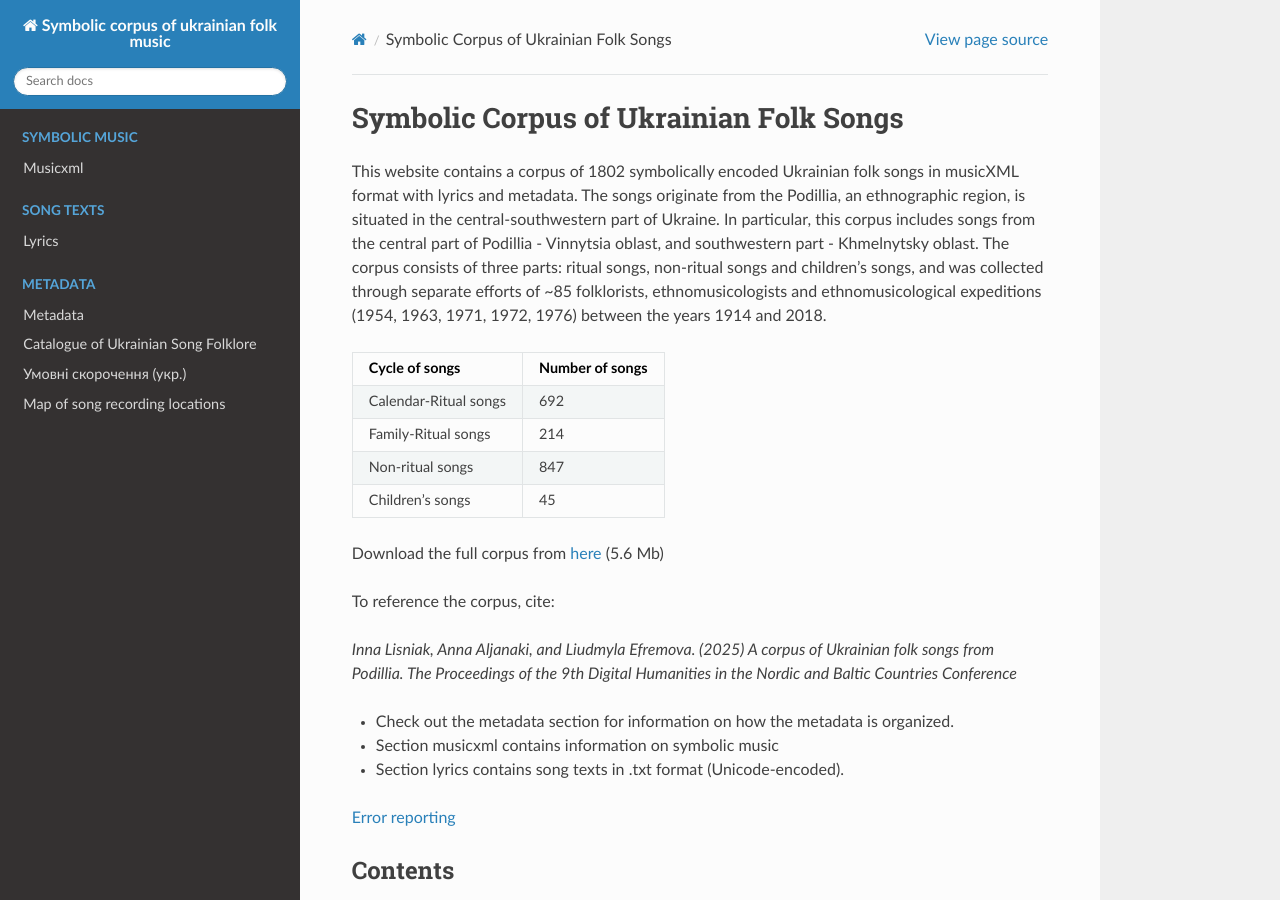
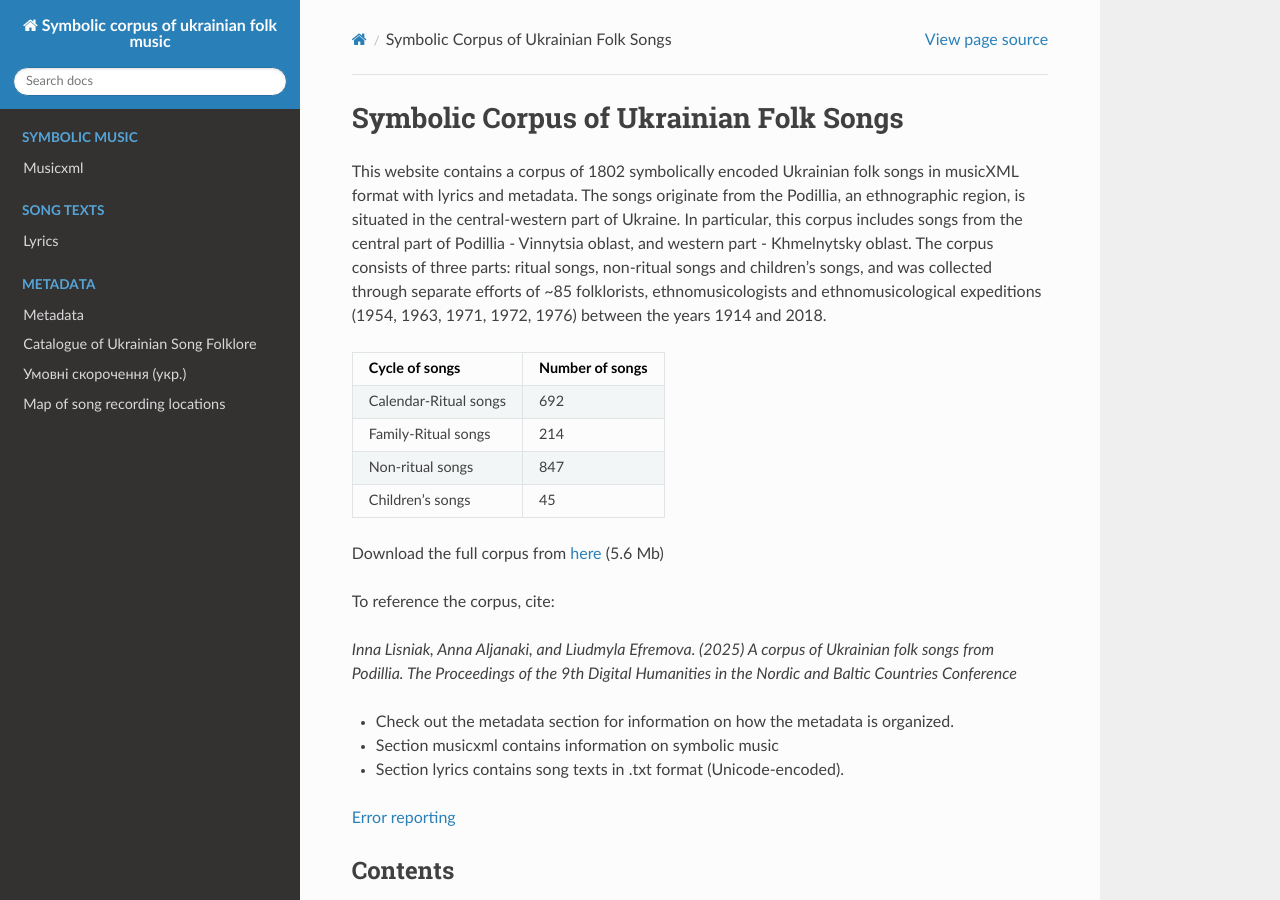
Before and after one commit to aljanaki/Symbolic_Corpus_Of_Ukrainian_Folk_Music, a Sphinx documentation site: the page built from docs/index.rst, in a window 1280 px wide and 900 px high. Built offline with Sphinx 7.4.7 and the Read the Docs theme 3.1.0, drawn with Linux system fonts in a browser that asks for light colours.

Commit message:
Khmelnitsky is not Southwestern it is  western part

```diff
--- a/docs/index.rst
+++ b/docs/index.rst
@@ -1,7 +1,7 @@
 Symbolic Corpus of Ukrainian Folk Songs
 ===================================
 
-This website contains a corpus of 1802 symbolically encoded Ukrainian folk songs in musicXML format with lyrics and metadata. The songs originate from the Podillia, an ethnographic region, is situated in the central-southwestern part of Ukraine. In particular, this corpus includes songs from the central part of Podillia - Vinnytsia oblast, and southwestern part - Khmelnytsky oblast. The corpus consists of three parts: ritual songs, non-ritual songs and children's songs, and was collected through separate efforts of ~85 folklorists, ethnomusicologists and ethnomusicological expeditions (1954, 1963, 1971, 1972, 1976) between the years 1914 and 2018.
+This website contains a corpus of 1802 symbolically encoded Ukrainian folk songs in musicXML format with lyrics and metadata. The songs originate from the Podillia, an ethnographic region, is situated in the central-western part of Ukraine. In particular, this corpus includes songs from the central part of Podillia - Vinnytsia oblast, and western part - Khmelnytsky oblast. The corpus consists of three parts: ritual songs, non-ritual songs and children's songs, and was collected through separate efforts of ~85 folklorists, ethnomusicologists and ethnomusicological expeditions (1954, 1963, 1971, 1972, 1976) between the years 1914 and 2018.
 
 .. list-table::
    :header-rows: 1
```
